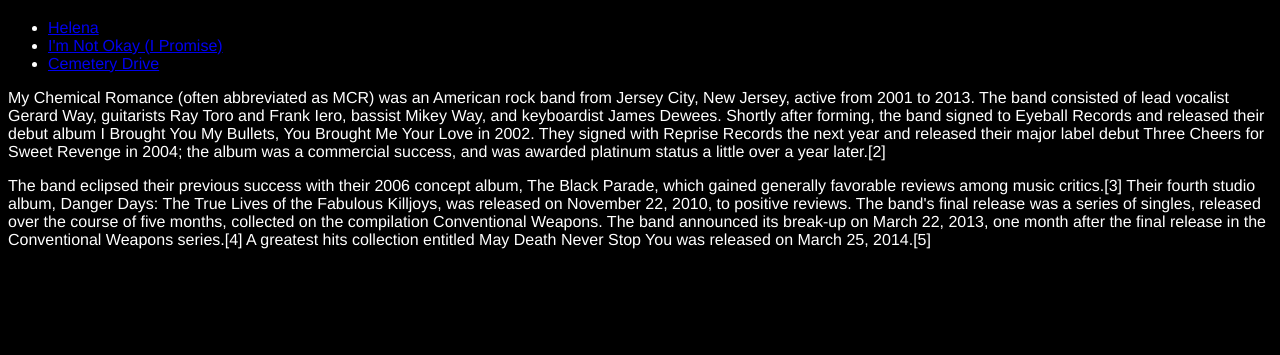
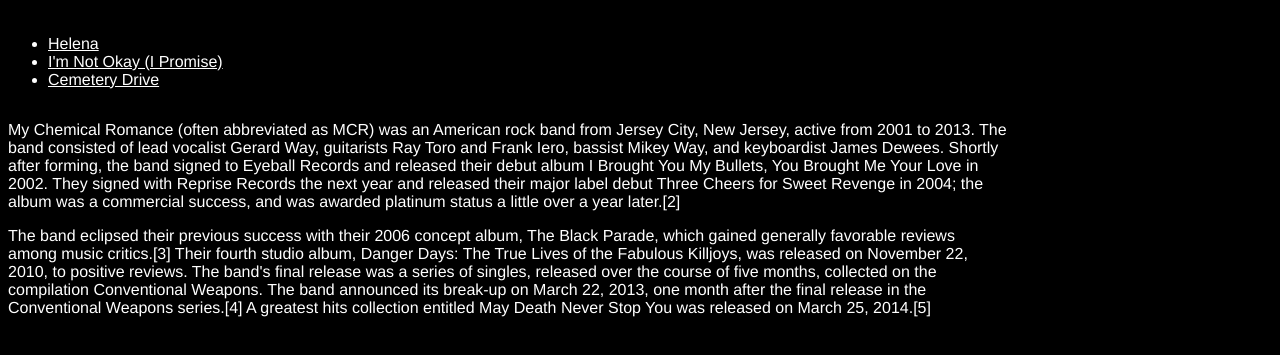
Before and after one commit to viviviolet/viviviolet.github.io, a plain HTML site: page index.html in a window 1280 px wide. Shown: the part 61-416 px from the top of the page. Drawn offline with Linux system fonts and the light colour scheme.

Commit message:
Stylize navigation content

```diff
--- a/css/style.css
+++ b/css/style.css
@@ -1,5 +1,31 @@
 body {
   background: black;
-  color: white;
   font-family: 'Helvetica Neue', Helvetica, Arial, sans-serif;
 }
+
+body, a {
+  color: white;
+}
+
+a:visited {
+  color: #bbb;
+}
+
+main {
+  display: block;
+  position: absolute;
+}
+
+section {
+  display: block;
+  position: relative;
+  float: left;
+}
+
+#navigation {
+  width: 300px;
+}
+
+#content {
+  width: 1000px;
+}
```
